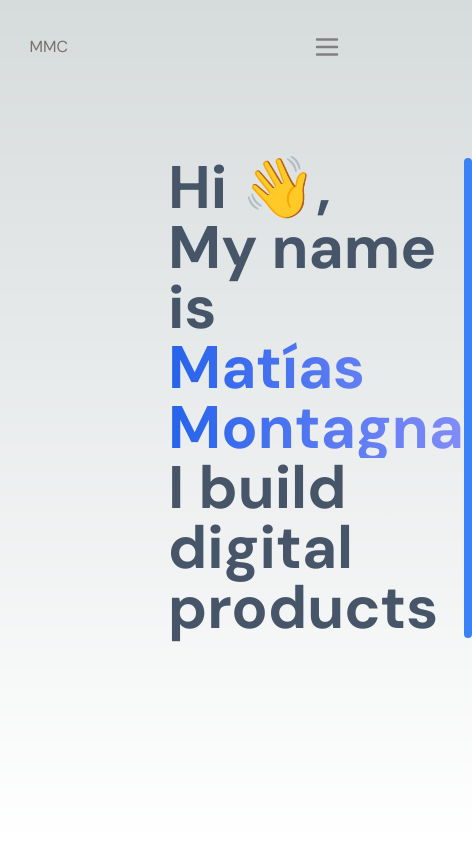
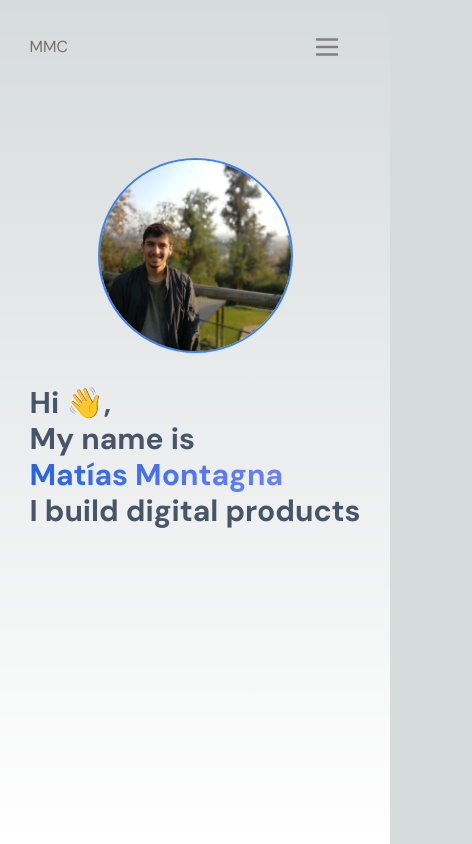
Before and after one commit to MatiasMontagna/developer-portfolio, a Next.js app: page / in a window 390 px wide. Shown: the whole page, 472 px wide, since content can reach past the window. Built offline with nearby package versions, Linux system fonts and the light colour scheme.

Commit message:
feat(landing-hero): make landing responsive

```diff
--- a/src/components/LandingHero.tsx
+++ b/src/components/LandingHero.tsx
@@ -1,23 +1,24 @@
 import Image from 'next/image';
 
 export default function LandingHero() {
-  const textClassNames = 'font-bold text-6xl text-slate-600 dark:text-zinc-300';
+  const textClassNames = 'font-bold text-3xl md:text-6xl text-slate-600 dark:text-zinc-300';
 
   return (
-    <div className="flex flex-row w-full justify-between px-10">
-      <div className="flex flex-col justify-center">
-        <p className={textClassNames}>Hi 👋,</p>
-        <p className={textClassNames}>My name is</p>
-        <span className="bg-gradient-to-r from-blue-600 to-indigo-400 font-bold inline-block text-transparent bg-clip-text text-6xl">Matías Montagna</span>
-        <p className={textClassNames}>I build digital products</p>
-      </div>
-      <div className="justify-center items-center overflow-hidden rounded-full border-blue-500 border-4">
+    <div className="flex flex-col md:flex-row w-screen md:w-full space-y-8 justify-between md:px-10 items-center">
+      <div className="justify-center items-center overflow-hidden rounded-full border-blue-500 border-2 md:border-4 w-1/2 md:w-auto md:order-2">
         <Image
           src="/images/profile-picture.jpeg"
           alt="Profile picture."
           width={280}
           height={280}
+          layout="responsive"
         />
+      </div>
+      <div className="flex flex-col justify-center md:order-1">
+        <p className={textClassNames}>Hi 👋,</p>
+        <p className={textClassNames}>My name is</p>
+        <span className="bg-gradient-to-r from-blue-600 to-indigo-400 font-bold inline-block text-transparent bg-clip-text text-3xl md:text-6xl">Matías Montagna</span>
+        <p className={textClassNames}>I build digital products</p>
       </div>
     </div>
   );
```
